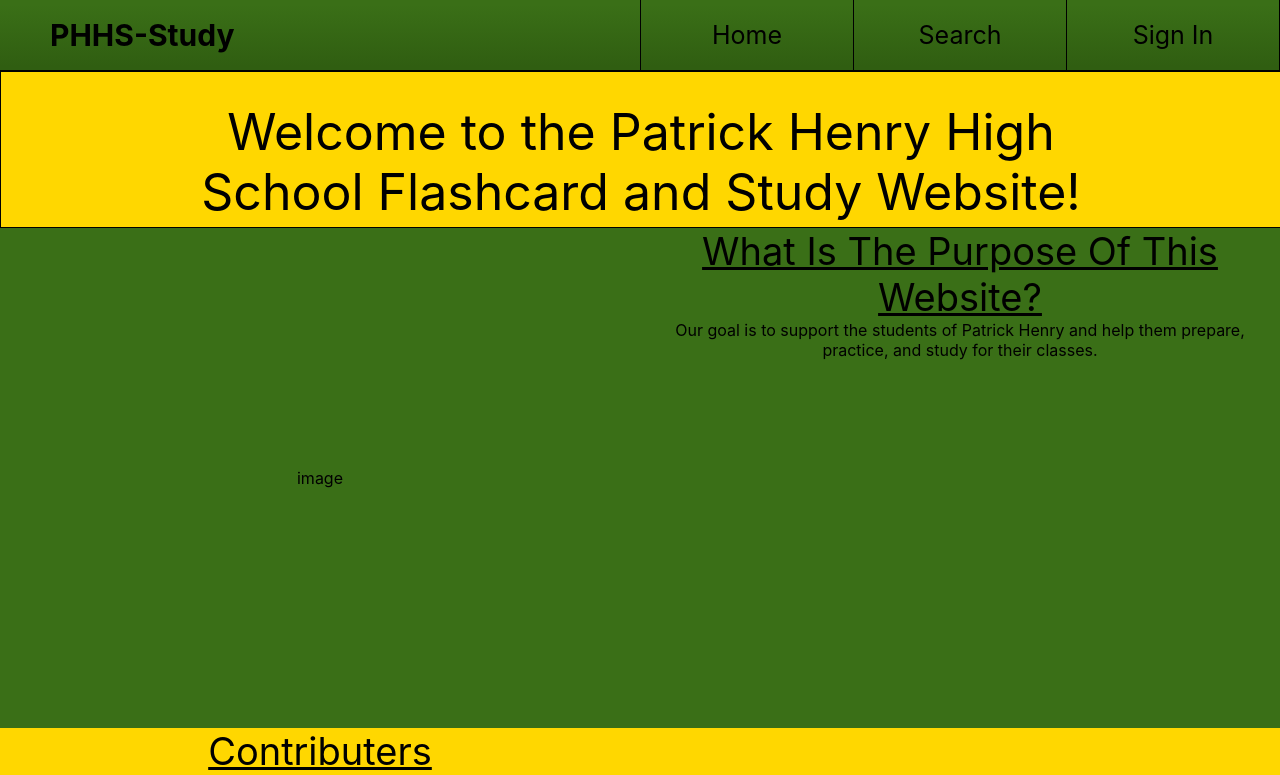
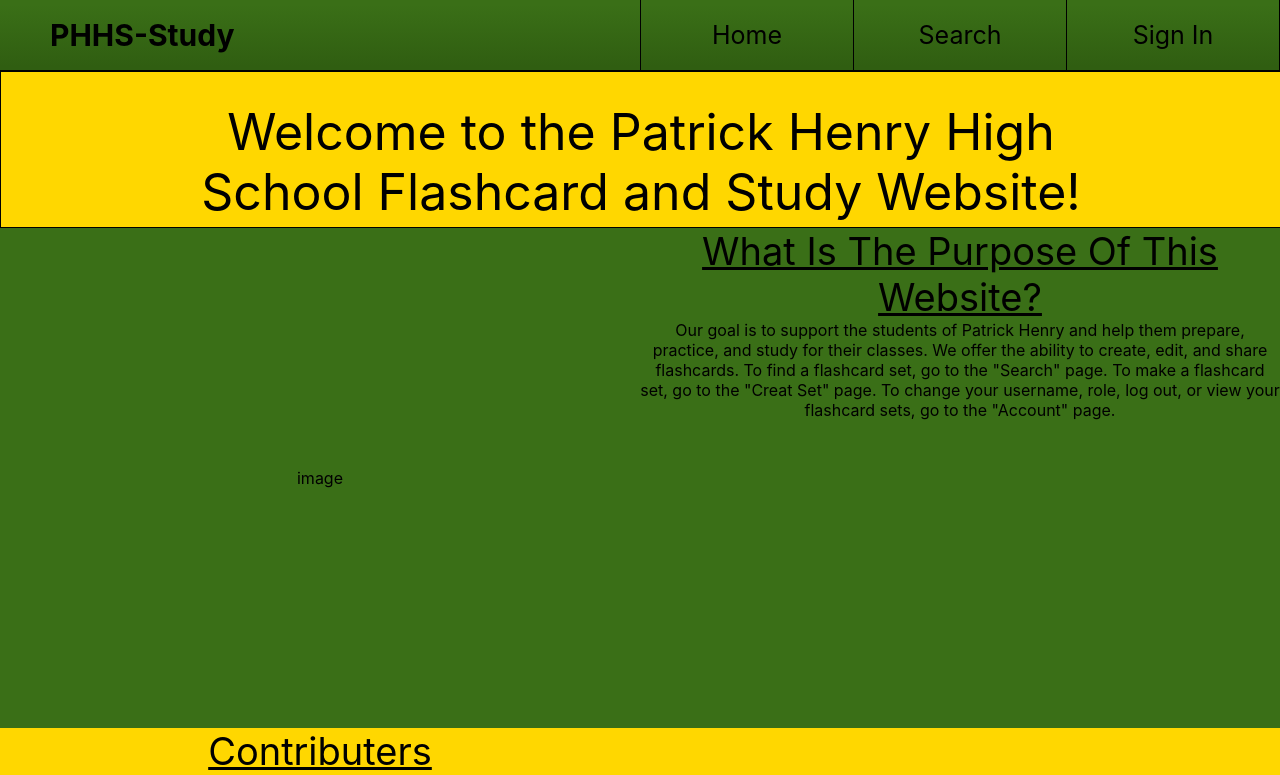
Before and after one commit to PHHS-CS-Club/PHHS-Study, a React (Create React App) app: page /Home in a window 1280 px wide. Shown: the top 775 px of the page. Built offline with nearby package versions, Linux system fonts and the light colour scheme; no server answers.

Commit message:
added text to purpose of website paragraph

```diff
--- a/src/pages/Home.jsx
+++ b/src/pages/Home.jsx
@@ -21,7 +21,11 @@
           </div>
           <div className="website-paragraph">
             Our goal is to support the students of Patrick Henry and help them
-            prepare, practice, and study for their classes.
+            prepare, practice, and study for their classes. We offer the ability
+            to create, edit, and share flashcards. To find a flashcard set, go
+            to the "Search" page. To make a flashcard set, go to the "Creat Set"
+            page. To change your username, role, log out, or view your flashcard
+            sets, go to the "Account" page.
           </div>
         </div>
       </div>
```
